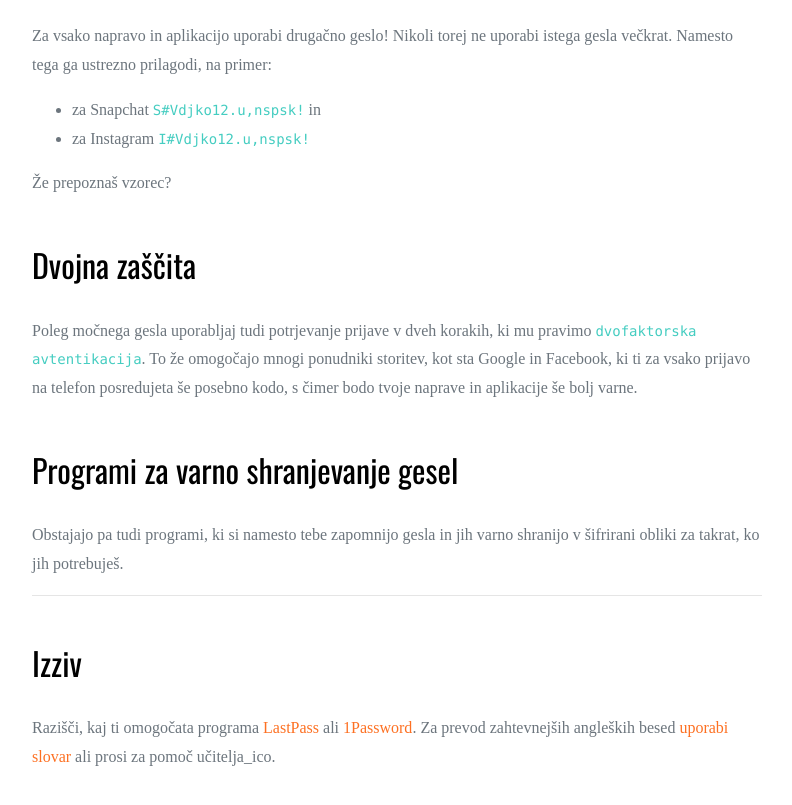
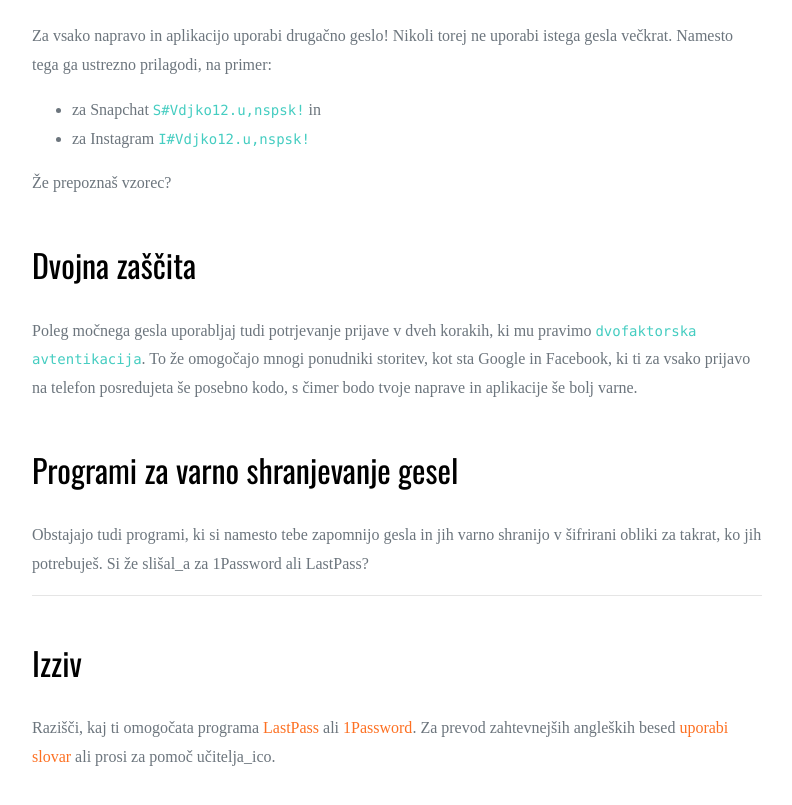
Before and after one commit to codeweeksi/gajin-svet, a Jekyll site: the page built from _posts/2018-07-01-prva-lekcija.md, in a window 1280 px wide and 900 px high, scrolled down 2244 px. Shown: the top 805 px of the window, without its empty margins (53-845 px from the left). Built offline with Jekyll 4.4.1, drawn with Linux system fonts in a browser that asks for light colours; some web fonts are replaced; comment, search, counter and statistics services are not loaded.

Commit message:
edited text

```diff
--- a/_posts/2018-07-01-prva-lekcija.md
+++ b/_posts/2018-07-01-prva-lekcija.md
@@ -42,7 +42,7 @@ Za vsako napravo in aplikacijo uporabi drugačno geslo! Nikoli torej ne uporabi
 Poleg močnega gesla uporabljaj tudi potrjevanje prijave v dveh korakih, ki mu pravimo `dvofaktorska avtentikacija`. To že omogočajo mnogi ponudniki storitev, kot sta Google in Facebook, ki ti za vsako prijavo na telefon posredujeta še posebno kodo, s čimer bodo tvoje naprave in aplikacije še bolj varne.
 
 ## Programi za varno shranjevanje gesel
-Obstajajo pa tudi programi, ki si namesto tebe zapomnijo gesla in jih varno shranijo v šifrirani obliki za takrat, ko jih potrebuješ.
+Obstajajo tudi programi, ki si namesto tebe zapomnijo gesla in jih varno shranijo v šifrirani obliki za takrat, ko jih potrebuješ. Si že slišal_a za 1Password ali LastPass?
 
 
 ---
```
